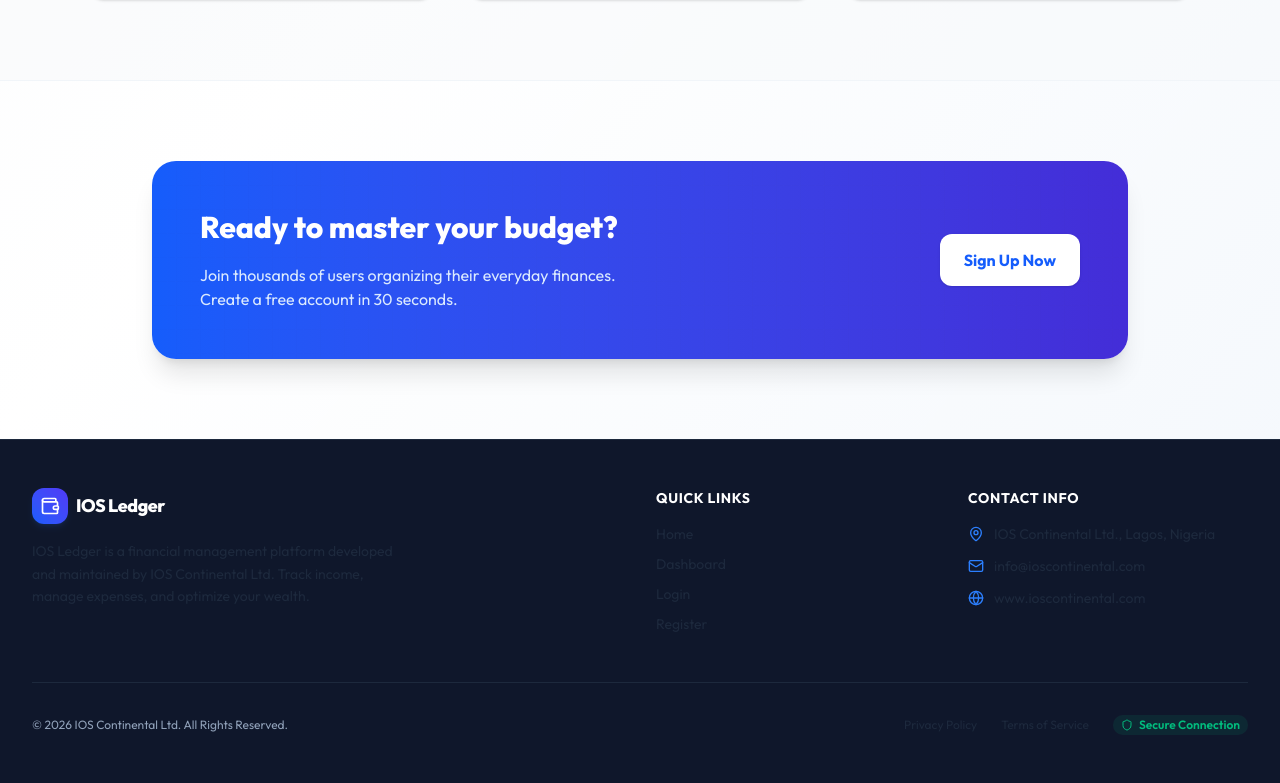
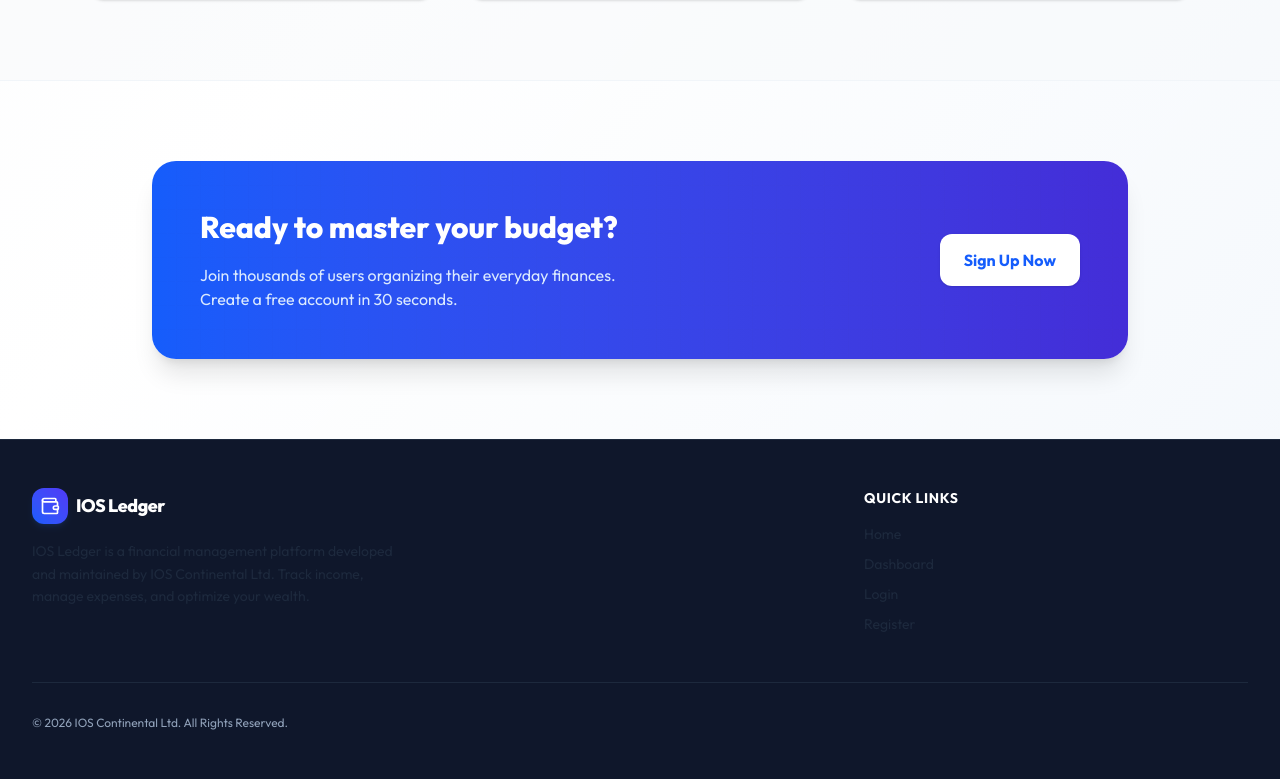
Before and after one commit to Ios12316/Finance-Tracker, a React (Vite) app in the folder finance-tracker-frontend/: page / in a window 1280 px wide. Shown: the part 1167-1950 px from the top of the page. Built offline with nearby package versions, Linux system fonts and the light colour scheme; no server answers.

Commit message:
fix: update footer content and fix frontend local api routing

```diff
--- a/finance-tracker-frontend/src/components/Footer.jsx
+++ b/finance-tracker-frontend/src/components/Footer.jsx
@@ -1,11 +1,11 @@
 import React from "react";
-import { Wallet, Shield, Mail, Globe, MapPin } from "lucide-react";
+import { Wallet } from "lucide-react";
 
 export default function Footer() {
   return (
     <footer className="w-full bg-slate-900 text-slate-350 border-t border-slate-800 mt-auto transition-colors duration-300">
       <div className="max-w-7xl mx-auto px-4 py-12 sm:px-6 lg:px-8">
-        <div className="grid grid-cols-1 md:grid-cols-4 gap-8 mb-12">
+        <div className="grid grid-cols-1 md:grid-cols-3 gap-8 mb-12">
           {/* Brand Column */}
           <div className="space-y-4 md:col-span-2">
             <a href="/" className="flex items-center gap-2 group w-fit">
@@ -39,23 +39,6 @@ export default function Footer() {
               </li>
             </ul>
           </div>
-
-          {/* Contact Column */}
-          <div className="space-y-3">
-            <h3 className="text-white font-bold text-sm uppercase tracking-wider mb-4">Contact Info</h3>
-            <div className="flex items-start gap-2.5 text-sm">
-              <MapPin className="w-4 h-4 text-blue-500 shrink-0 mt-0.5" />
-              <span>IOS Continental Ltd., Lagos, Nigeria</span>
-            </div>
-            <div className="flex items-center gap-2.5 text-sm">
-              <Mail className="w-4 h-4 text-blue-500 shrink-0" />
-              <a href="mailto:info@ioscontinental.com" className="hover:text-white transition-colors">info@ioscontinental.com</a>
-            </div>
-            <div className="flex items-center gap-2.5 text-sm">
-              <Globe className="w-4 h-4 text-blue-500 shrink-0" />
-              <a href="https://ioscontinental.com" target="_blank" rel="noopener noreferrer" className="hover:text-white transition-colors">www.ioscontinental.com</a>
-            </div>
-          </div>
         </div>
 
         {/* Bottom Section */}
@@ -63,14 +46,6 @@ export default function Footer() {
           <p className="text-slate-400">
             &copy; {new Date().getFullYear()} IOS Continental Ltd. All Rights Reserved.
           </p>
-          <div className="flex items-center gap-6">
-            <a href="#" className="hover:text-white transition-colors">Privacy Policy</a>
-            <a href="#" className="hover:text-white transition-colors">Terms of Service</a>
-            <div className="flex items-center gap-1.5 text-emerald-500 font-semibold bg-emerald-500/10 px-2 py-0.5 rounded-full">
-              <Shield className="w-3 h-3" />
-              <span>Secure Connection</span>
-            </div>
-          </div>
         </div>
       </div>
     </footer>
--- a/finance-tracker-frontend/src/services/axios.js
+++ b/finance-tracker-frontend/src/services/axios.js
@@ -1,7 +1,9 @@
 import axios from "axios";
 
 const api = axios.create({
-    baseURL: import.meta.env.VITE_API_URL || "https://iosfinance.vercel.app/api",
+    baseURL: import.meta.env.VITE_API_URL || (typeof window !== "undefined" && (window.location.hostname === "localhost" || window.location.hostname === "127.0.0.1")
+        ? "http://localhost:5000/api"
+        : "https://iosfinance.vercel.app/api"),
     headers: {
         "Content-Type": "application/json",
     },
```
Also changed, not shown: 2 other files (tests, documents, lock files or other folders).
